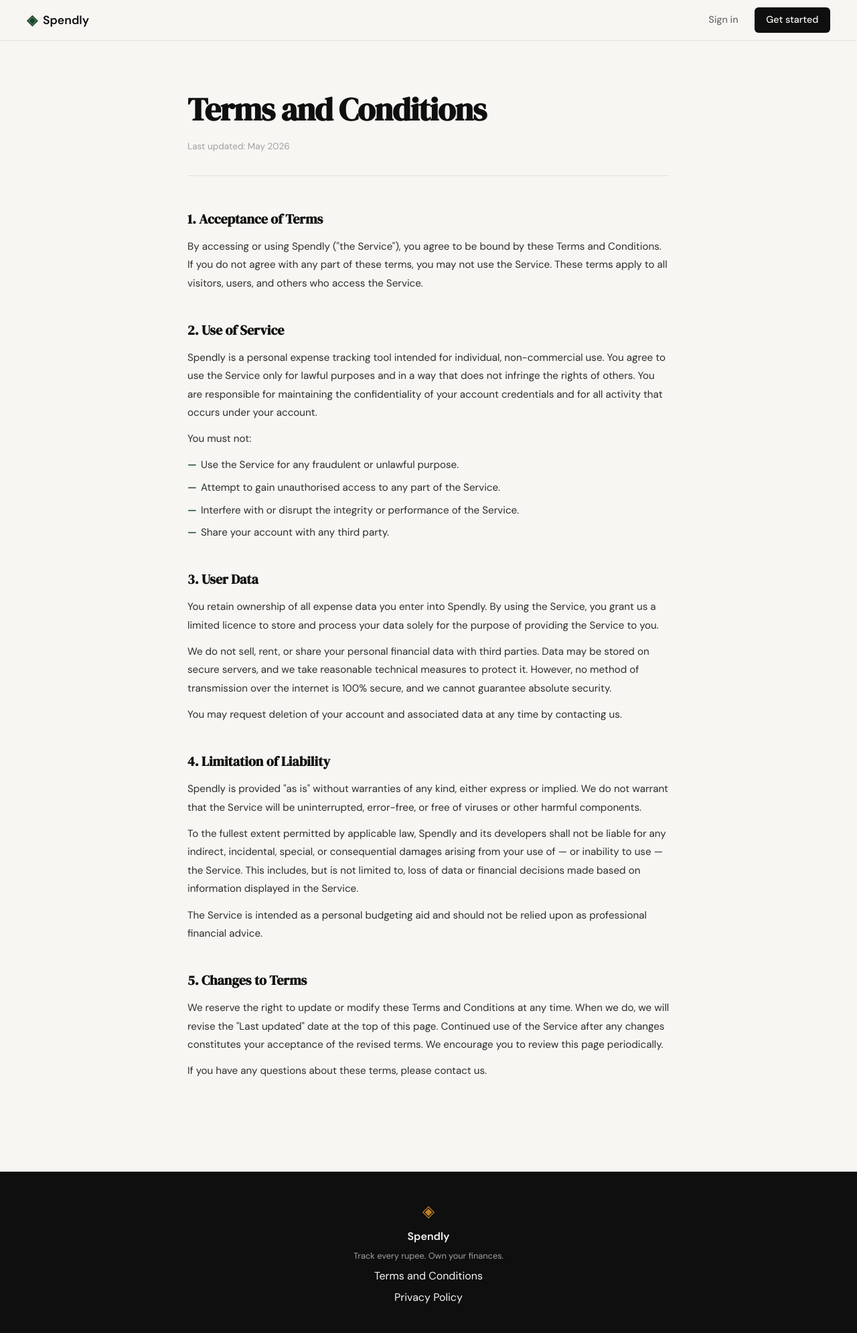
After one commit to Adios2/Spendloo, a Flask app: page /terms in a window 1280 px wide. The commit adds this page. Shown: the whole page at 67% size. Run offline with Flask 3, Linux system fonts and the light colour scheme.

Commit message:
landing: add terms and conditions page and route

```diff
--- a/app.py
+++ b/app.py
@@ -26,6 +26,11 @@
 # Placeholder routes — students will implement these                  #
 # ------------------------------------------------------------------ #
 
+@app.route("/terms")
+def terms():
+    return render_template("terms.html")
+
+
 @app.route("/logout")
 def logout():
     return "Logout — coming in Step 3"
--- a/static/css/style.css
+++ b/static/css/style.css
@@ -508,6 +508,79 @@
 }
 
 /* ------------------------------------------------------------------ */
+/* Terms / Privacy pages                                               */
+/* ------------------------------------------------------------------ */
+
+.terms-page {
+    padding: 4rem 2rem 6rem;
+}
+
+.terms-inner {
+    max-width: 720px;
+    margin: 0 auto;
+}
+
+.terms-title {
+    font-family: var(--font-display);
+    font-size: clamp(2rem, 4vw, 3rem);
+    color: var(--ink);
+    letter-spacing: -0.02em;
+    margin-bottom: 0.4rem;
+}
+
+.terms-updated {
+    font-size: 0.85rem;
+    color: var(--ink-faint);
+    margin-bottom: 3rem;
+    padding-bottom: 2rem;
+    border-bottom: 1px solid var(--border);
+}
+
+.terms-section {
+    margin-bottom: 2.5rem;
+}
+
+.terms-section h2 {
+    font-family: var(--font-display);
+    font-size: 1.25rem;
+    color: var(--ink);
+    margin-bottom: 0.75rem;
+}
+
+.terms-section p {
+    font-size: 0.95rem;
+    color: var(--ink-soft);
+    line-height: 1.8;
+    margin-bottom: 0.75rem;
+}
+
+.terms-section p:last-child { margin-bottom: 0; }
+
+.terms-section ul {
+    list-style: none;
+    margin: 0.75rem 0;
+    display: flex;
+    flex-direction: column;
+    gap: 0.5rem;
+}
+
+.terms-section ul li {
+    font-size: 0.95rem;
+    color: var(--ink-soft);
+    line-height: 1.7;
+    padding-left: 1.25rem;
+    position: relative;
+}
+
+.terms-section ul li::before {
+    content: '—';
+    position: absolute;
+    left: 0;
+    color: var(--accent);
+    font-weight: 600;
+}
+
+/* ------------------------------------------------------------------ */
 /* Responsive                                                          */
 /* ------------------------------------------------------------------ */
 
--- a/templates/base.html
+++ b/templates/base.html
@@ -34,7 +34,7 @@
             <span class="brand-icon">◈</span>
             <span class="footer-name">Spendly</span>
             <p class="footer-copy">Track every rupee. Own your finances.</p>
-            <a href="#">Terms and Conditions</a>
+            <a href="/terms">Terms and Conditions</a>
             <a href="#">Privacy Policy</a>
         </div>
     </footer>
--- /dev/null
+++ b/templates/terms.html
@@ -0,0 +1,51 @@
+{% extends "base.html" %}
+
+{% block title %}Terms and Conditions — Spendly{% endblock %}
+
+{% block content %}
+
+<section class="terms-page">
+    <div class="terms-inner">
+        <h1 class="terms-title">Terms and Conditions</h1>
+        <p class="terms-updated">Last updated: May 2026</p>
+
+        <div class="terms-section">
+            <h2>1. Acceptance of Terms</h2>
+            <p>By accessing or using Spendly ("the Service"), you agree to be bound by these Terms and Conditions. If you do not agree with any part of these terms, you may not use the Service. These terms apply to all visitors, users, and others who access the Service.</p>
+        </div>
+
+        <div class="terms-section">
+            <h2>2. Use of Service</h2>
+            <p>Spendly is a personal expense tracking tool intended for individual, non-commercial use. You agree to use the Service only for lawful purposes and in a way that does not infringe the rights of others. You are responsible for maintaining the confidentiality of your account credentials and for all activity that occurs under your account.</p>
+            <p>You must not:</p>
+            <ul>
+                <li>Use the Service for any fraudulent or unlawful purpose.</li>
+                <li>Attempt to gain unauthorised access to any part of the Service.</li>
+                <li>Interfere with or disrupt the integrity or performance of the Service.</li>
+                <li>Share your account with any third party.</li>
+            </ul>
+        </div>
+
+        <div class="terms-section">
+            <h2>3. User Data</h2>
+            <p>You retain ownership of all expense data you enter into Spendly. By using the Service, you grant us a limited licence to store and process your data solely for the purpose of providing the Service to you.</p>
+            <p>We do not sell, rent, or share your personal financial data with third parties. Data may be stored on secure servers, and we take reasonable technical measures to protect it. However, no method of transmission over the internet is 100% secure, and we cannot guarantee absolute security.</p>
+            <p>You may request deletion of your account and associated data at any time by contacting us.</p>
+        </div>
+
+        <div class="terms-section">
+            <h2>4. Limitation of Liability</h2>
+            <p>Spendly is provided "as is" without warranties of any kind, either express or implied. We do not warrant that the Service will be uninterrupted, error-free, or free of viruses or other harmful components.</p>
+            <p>To the fullest extent permitted by applicable law, Spendly and its developers shall not be liable for any indirect, incidental, special, or consequential damages arising from your use of — or inability to use — the Service. This includes, but is not limited to, loss of data or financial decisions made based on information displayed in the Service.</p>
+            <p>The Service is intended as a personal budgeting aid and should not be relied upon as professional financial advice.</p>
+        </div>
+
+        <div class="terms-section">
+            <h2>5. Changes to Terms</h2>
+            <p>We reserve the right to update or modify these Terms and Conditions at any time. When we do, we will revise the "Last updated" date at the top of this page. Continued use of the Service after any changes constitutes your acceptance of the revised terms. We encourage you to review this page periodically.</p>
+            <p>If you have any questions about these terms, please contact us.</p>
+        </div>
+    </div>
+</section>
+
+{% endblock %}
```
